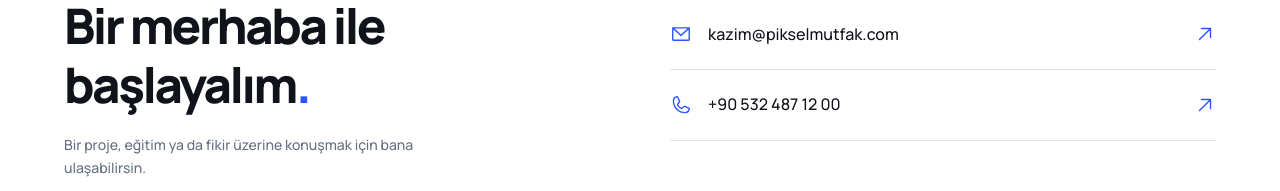
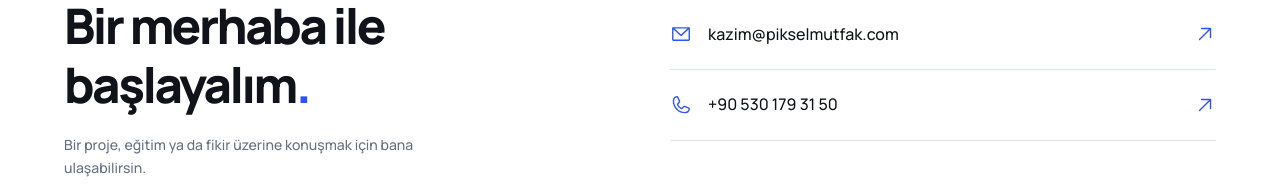
Before and after one commit to kazimetiksan72/kazimetiksancom, a React (Vite) app: page / in a window 1280 px wide. Shown: the part 1871-2062 px from the top of the page. Built offline with nearby package versions, Linux system fonts and the light colour scheme.

Commit message:
Update contact phone number

```diff
--- a/src/profile.js
+++ b/src/profile.js
@@ -6,7 +6,7 @@ export const profile = {
   about: 'Teknolojiyi, insanların ve kurumların gerçek ihtiyaçlarıyla buluşturuyorum.',
   bio: 'Mobil uygulama geliştirme, teknik danışmanlık, kurumsal eğitim ve ekip yönetimi alanlarında çalışıyorum. 2013 yılında kurduğum Piksel Mutfak bünyesinde farklı sektörlerdeki kurumlara çözümler üretiyorum. Son dönem çalışmalarım AI Agent ve Chatbox geliştirme, yapay zekâ danışmanlığı ve eğitim üzerine yoğunlaşıyor.',
   email: 'kazim@pikselmutfak.com',
-  phone: '+90 532 487 12 00',
+  phone: '+90 530 179 31 50',
   linkedin: '',
   cvUrl: '/Kazim_Etiksan_CV.pdf',
   skills: ['Yapay zekâ çözümleri', 'Mobil uygulama geliştirme', 'Kurumsal eğitim', 'Teknik danışmanlık', 'Ekip yönetimi'],
```
